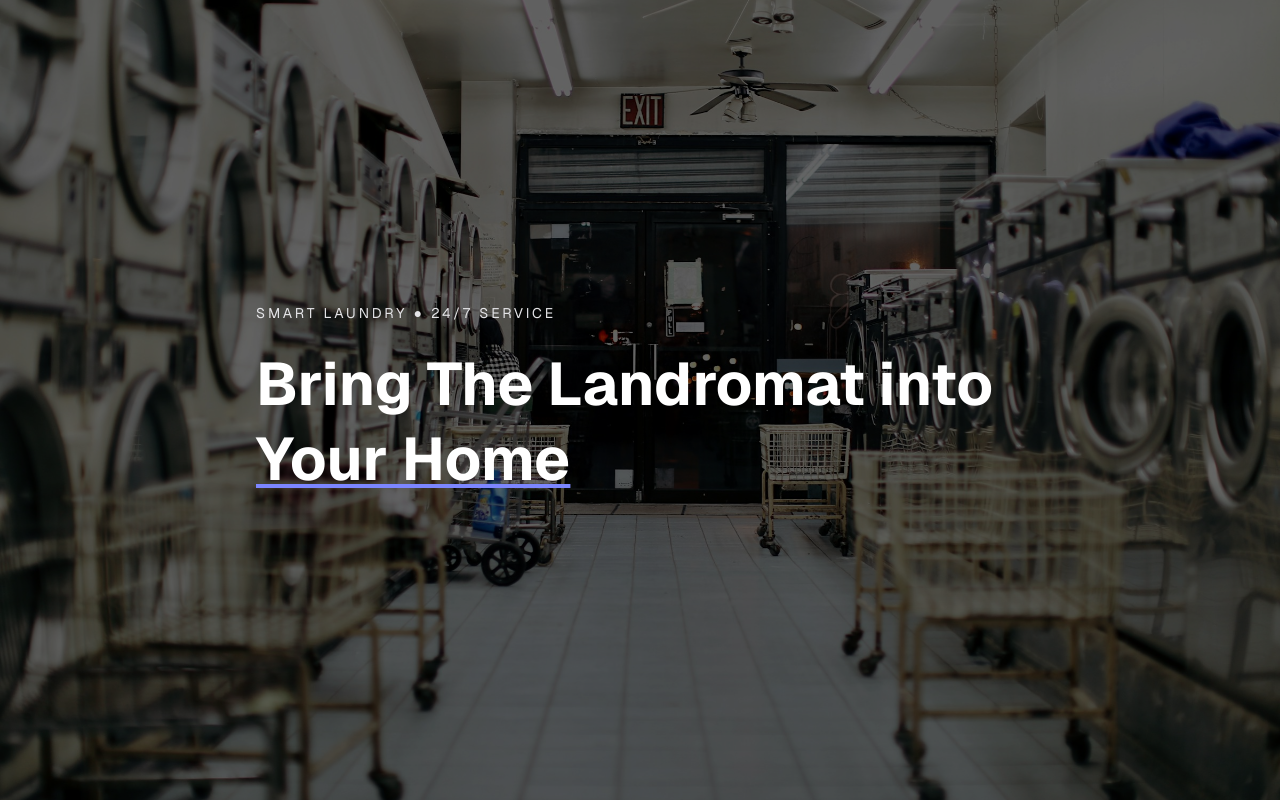
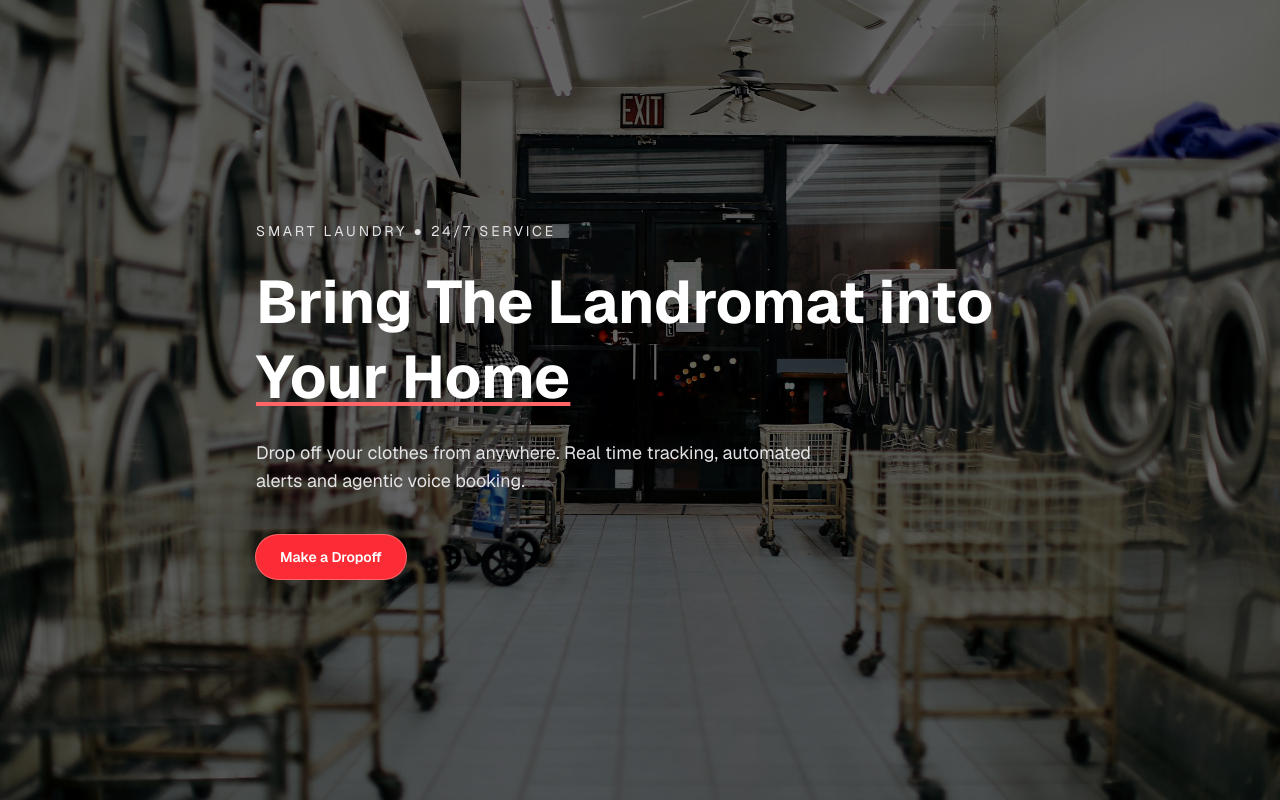
Before and after one commit to iannyFARUE/wachai, a Next.js app: page / in a window 1280 px wide. Built offline with nearby package versions, Linux system fonts and the light colour scheme.

Commit message:
added landing page

```diff
--- a/app/page.tsx
+++ b/app/page.tsx
@@ -3,7 +3,7 @@ import landromat from "@/public/laundry-bg.jpg";
 
 export default function Home() {
   return (
-    <div className="flex min-h-screen items-center justify-center bg-zinc-50 font-sans dark:bg-black  overflow-hidden">
+    <div className="flex min-h-screen items-center justify-center bg-zinc-50 font-sans dark:bg-black  overflow-hidden px-6">
       <Image
         alt="Landromat"
         src={landromat}
@@ -21,10 +21,20 @@ export default function Home() {
         </p>
         <h1 className="text-4xl font-bold leading-tight sm:text-5xl lg:text-6xl">
           Bring The Landromat into{" "}
-          <span className="underline decoration-indigo-400 decoration-4 underline-offset-4">
+          <span className="underline decoration-red-400 decoration-4 underline-offset-4">
             Your Home
           </span>
         </h1>
+
+        <p className="max-w-xl text-base text-zinc-200 sm:text-lg">
+          Drop off your clothes from anywhere. Real time tracking, automated
+          alerts and agentic voice booking.
+        </p>
+        <div className="mt-4 flex flex-col gap-3 sm:flex-row">
+          <button className="rounded-full px-6 py-3 text-sm font-semibold shadow-lg ring-1 ring-red-400 hover:bg-red-600  bg-red-500">
+            Make a Dropoff
+          </button>
+        </div>
       </div>
     </div>
   );
```
